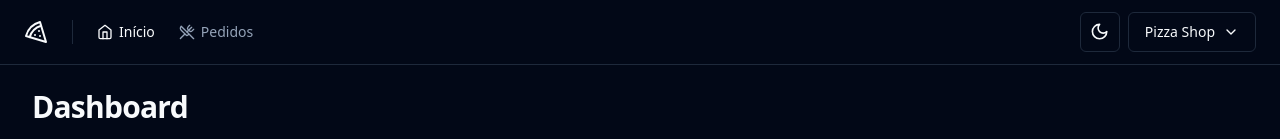
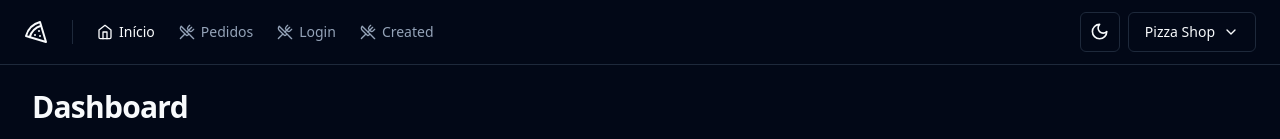
Before and after one commit to rhyannc/Pizza.Shop-RocketSeat, a React (Vite) app: page / in a window 1280 px wide. Shown: the top 139 px of the page. Built offline with nearby package versions, Linux system fonts and the light colour scheme.

Commit message:
Teste tela login

```diff
--- a/src/components/header.tsx
+++ b/src/components/header.tsx
@@ -23,6 +23,16 @@ export function Header() {
             <UtensilsCrossed className="h-4 w-4" />
             Pedidos
           </NavLink>
+
+          <NavLink to="/sign-in">
+            <UtensilsCrossed className="h-4 w-4" />
+            Login
+          </NavLink>
+
+          <NavLink to="/sign-up">
+            <UtensilsCrossed className="h-4 w-4" />
+            Created
+          </NavLink>
         </nav>
         <div className="ml-auto flex items-center gap-2">
           <ThemeToggle />
```
